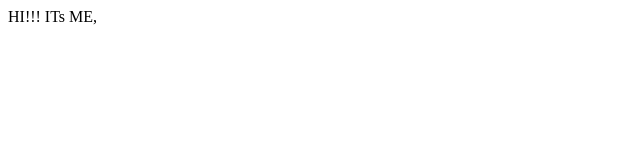
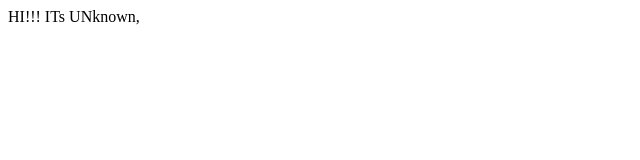
Before and after one commit to DarshanPatgar/Hackathon, a plain HTML site: page index.html in a window 1280 px wide. Shown: the full height of the page, 0-640 px from the left. Drawn offline with Linux system fonts and the light colour scheme.

Commit message:
Update index.html

```diff
--- a/index.html
+++ b/index.html
@@ -8,6 +8,6 @@
 </head>
 <body>
     HI!!!
-    ITs ME,
+    ITs UNknown,
 </body>
 </html>
```
